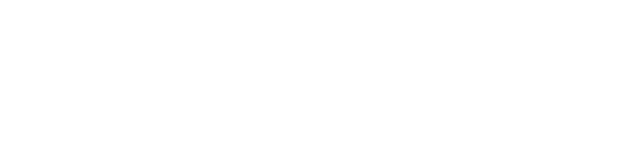
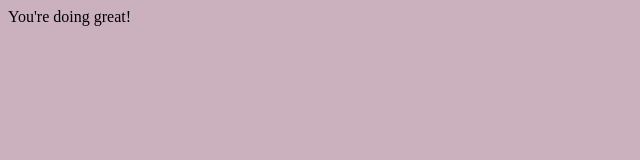
Before and after one commit to davidzxu/tarlan-exercises, a plain HTML site: page index.html in a window 1280 px wide. Shown: the whole page, without its empty margins (0-640 px from the left). Drawn offline with Linux system fonts and the light colour scheme.

Commit message:
Add background color to index

```diff
--- a/index.html
+++ b/index.html
@@ -7,6 +7,10 @@
     <link rel="stylesheet" href="./styles.css">
 </head>
 <body>
+    <div>
+        <div>You're doing great!</div>
+    </div>
+
 
 </body>
 </html>
--- a/styles.css
+++ b/styles.css
@@ -0,0 +1,10 @@
+/* Color Palette
+9f9aa4
+e7cfcd
+cfd8d7
+b5c9c3
+cab1bd */
+
+body {
+    background-color: #cab1bd;
+}
```
